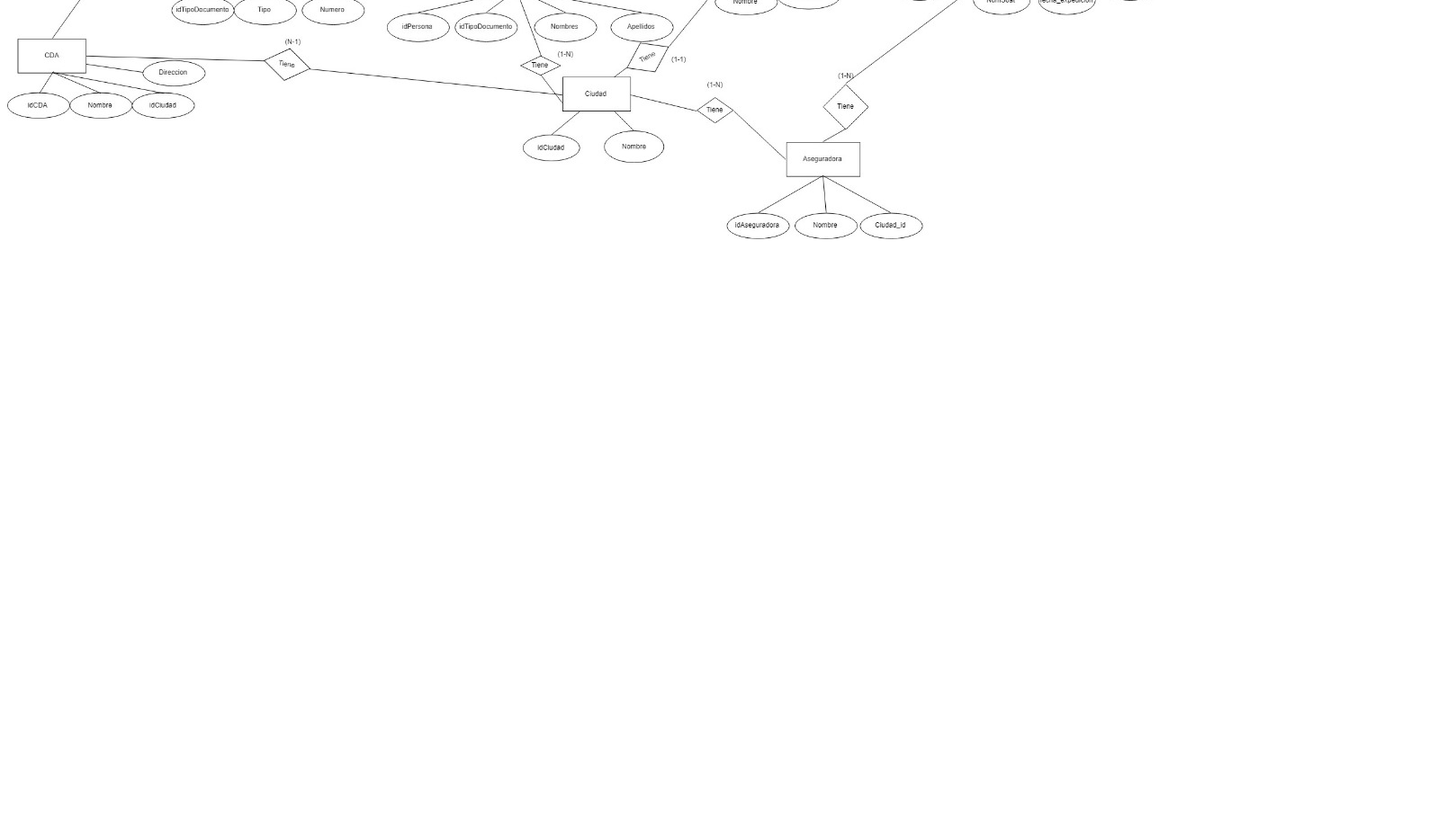
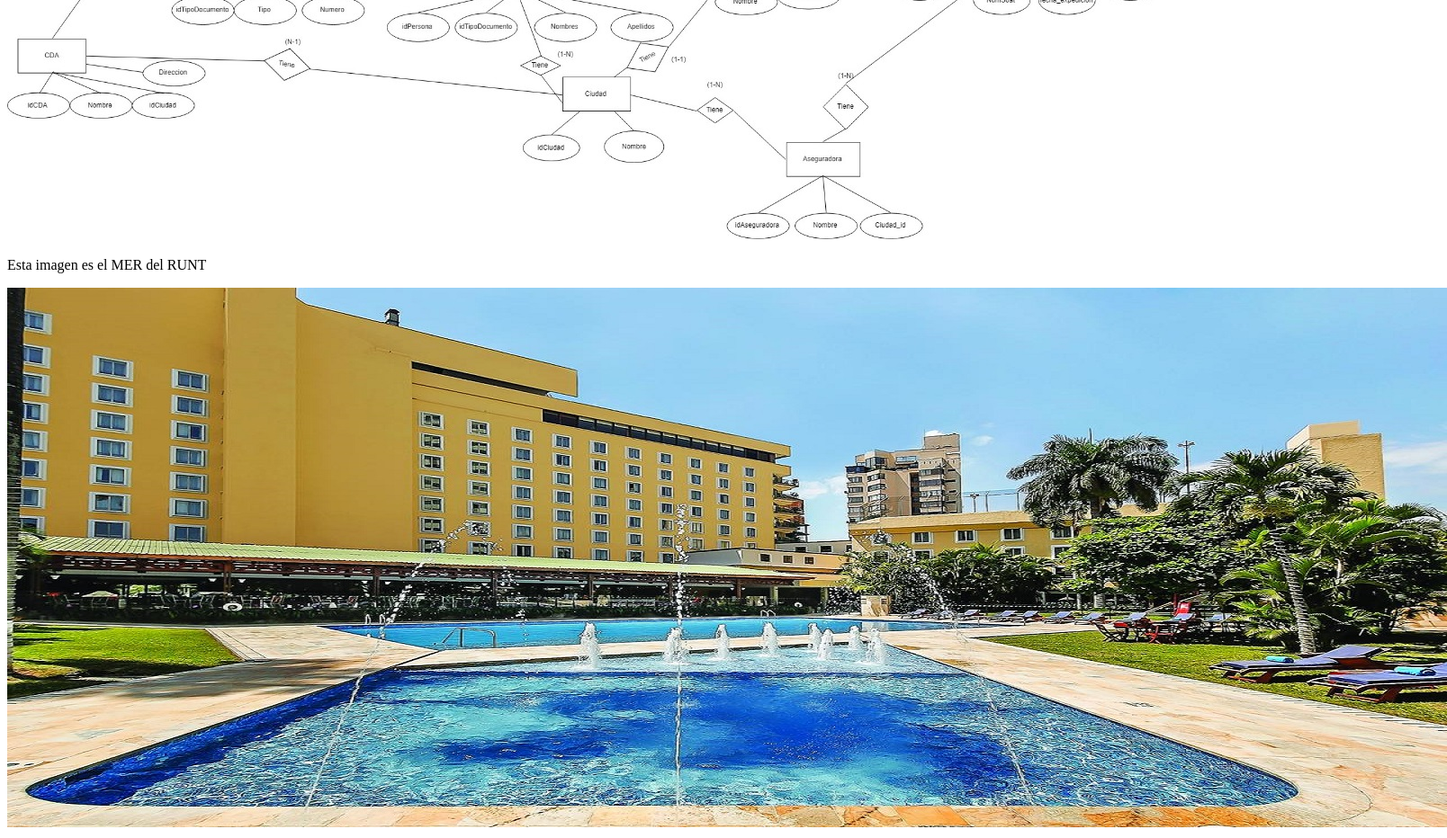
Before and after one commit to HansMerz/Pagina_Web, a plain HTML site: page index.html in a window 1280 px wide. Shown: the part 500-1432 px from the top of the page at 90% size, 1608 px wide, since content can reach past the window. Before the commit the page ends 800 px from the top, so only its background shows below. Drawn offline with Linux system fonts and the light colour scheme.

Commit message:
Agregando nuevo texto y una imagen

```diff
--- a/index.html
+++ b/index.html
@@ -10,5 +10,9 @@
     <h1>Esta es una página web pro</h1>
     <p>La estamos versionando con git</p>
     <img src="RUNT MER.jpeg" alt="">
+    <p>Esta imagen es el MER del RUNT</p>
+    <div>
+        <img src="slide3.jpg" alt="">
+    </div>
 </body>
 </html>
```
Also changed, not shown: slide3.jpg (added).
